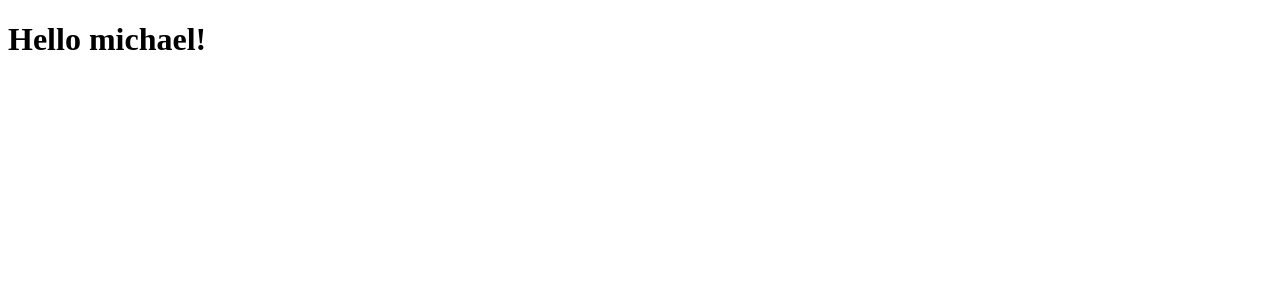
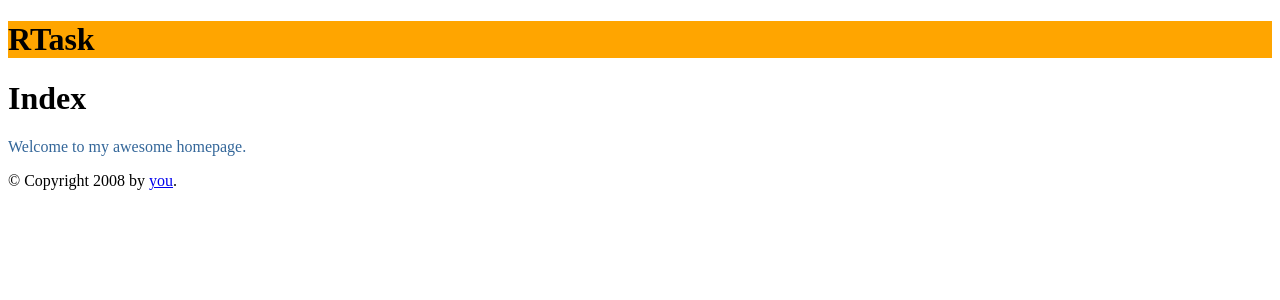
Before and after one commit to m-henderson/RTask, a Flask app: page / in a window 1280 px wide. Shown: the top 300 px of the page. Run offline with Flask 2, Linux system fonts and the light colour scheme.

Commit message:
add style sheet

```diff
--- /dev/null
+++ b/static/style.css
@@ -0,0 +1,9 @@
+header {
+    width: 100%;
+    background-color: blue;
+}
+
+.header {
+    width: 100%;
+    background-color: orange;
+}
--- /dev/null
+++ b/templates/base.html
@@ -0,0 +1,20 @@
+<!DOCTYPE html>
+<html lang="en">
+<head>
+    {% block head %}
+    <link rel="stylesheet" href="{{ url_for('static', filename='style.css') }}" />
+    <title>{% block title %}{% endblock %} - My Webpage</title>
+    {% endblock %}
+</head>
+<body>
+    <header class="header">
+        <h1>RTask</h1>
+    </header>
+    <div id="content">{% block content %}{% endblock %}</div>
+    <div id="footer">
+        {% block footer %}
+        &copy; Copyright 2008 by <a href="http://domain.invalid/">you</a>.
+        {% endblock %}
+    </div>
+</body>
+</html>
--- a/templates/home.html
+++ b/templates/home.html
@@ -1,7 +1,14 @@
-<!doctype html>
-<title>Hello from Flask</title>
-{% if name %}
-  <h1>Hello {{ name }}!</h1>
-{% else %}
-  <h1>Hello, World!</h1>
-{% endif %}
+{% extends "base.html" %}
+{% block title %}Index{% endblock %}
+{% block head %}
+    {{ super() }}
+    <style type="text/css">
+        .important { color: #336699; }
+    </style>
+{% endblock %}
+{% block content %}
+    <h1>Index</h1>
+    <p class="important">
+      Welcome to my awesome homepage.
+    </p>
+{% endblock %}
--- /dev/null
+++ b/templates/shared/header.html
@@ -0,0 +1 @@
+<h1>RTask</h1>
```
